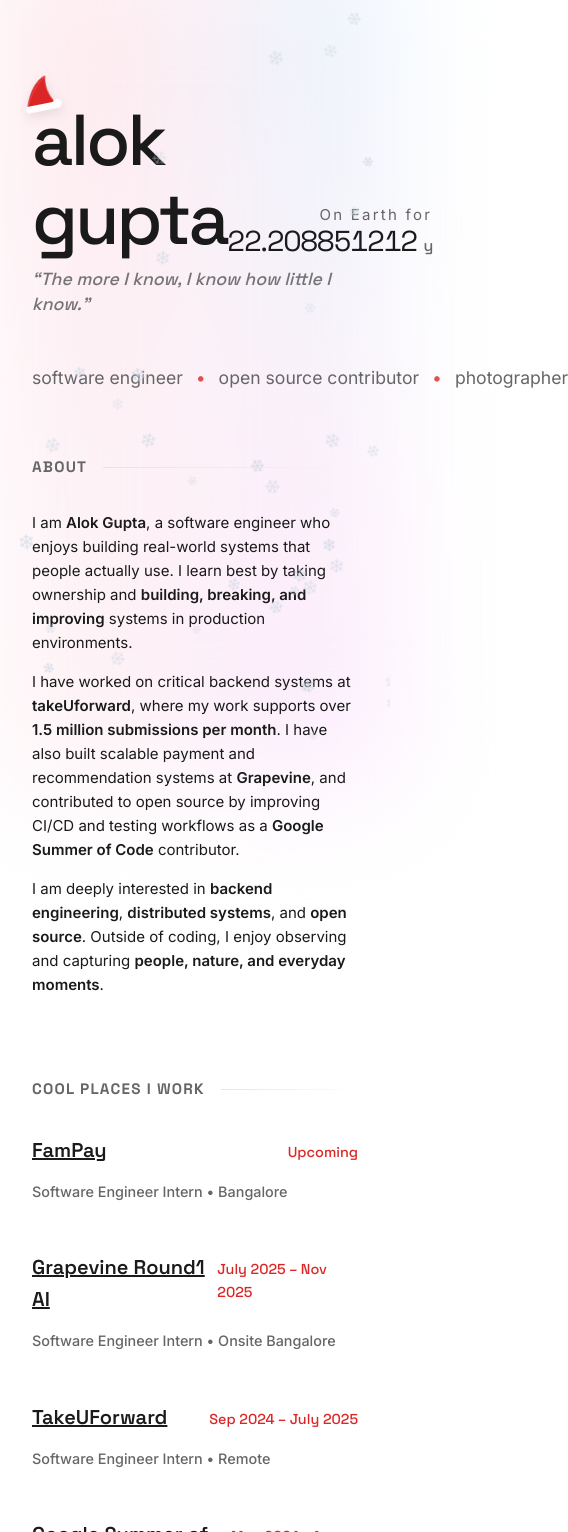
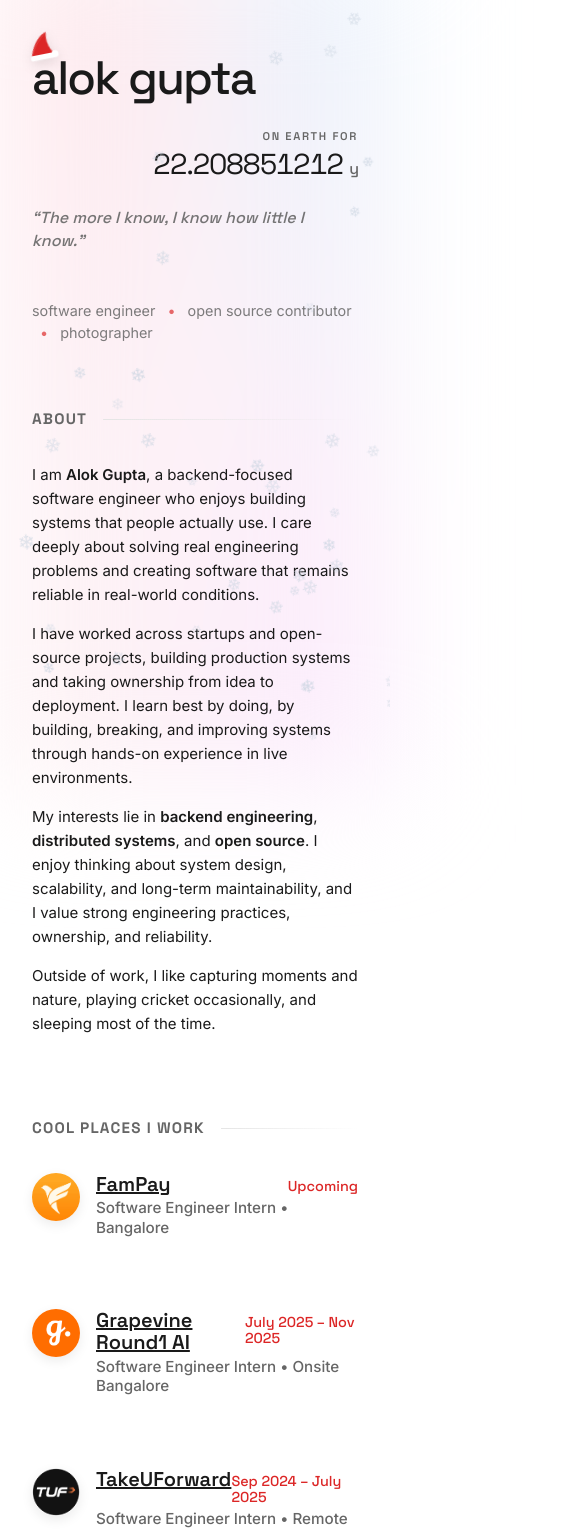
Before and after one commit to aialok/aialok, an Astro site: page / in a window 390 px wide. Shown: the part 59-1591 px from the top of the page, 568 px wide, since content can reach past the window. Built offline with nearby package versions, Linux system fonts and the light colour scheme; Astro itself is replaced by a stand-in of ours.

Commit message:
feat: Add company logos to work experience, update 'about' content, and improve responsive styling.

```diff
--- a/src/pages/index.astro
+++ b/src/pages/index.astro
@@ -2,6 +2,11 @@
 import BaseHead from '../components/BaseHead.astro';
 import Footer from '../components/Footer.astro';
 import { SITE_DESCRIPTION, SITE_TITLE } from '../consts';
+import { Image } from 'astro:assets';
+import fampayLogo from '../assets/fampay_logo.png';
+import grapevineLogo from '../assets/grapevine_logo.png';
+import takeuforwardLogo from '../assets/takeuforward_logo.png';
+import gsocLogo from '../assets/gsoc_logo.png';
 ---
 
 <!doctype html>
@@ -50,14 +55,22 @@ import { SITE_DESCRIPTION, SITE_TITLE } from '../consts';
 			<section class="section animate delay-1">
 				<h2>about</h2>
 			<p>
-					I am <b>Alok Gupta</b>, a software engineer who enjoys building real-world systems that people actually use. I learn best by taking ownership and <b>building, breaking, and improving</b> systems in production environments.
+				I am <b>Alok Gupta</b>, a backend-focused software engineer who enjoys building systems that people actually use. I care deeply about solving real engineering problems and creating software that remains reliable in real-world conditions.
 			</p>
+
 			<p>
-					I have worked on critical backend systems at <b>takeUforward</b>, where my work supports over <b>1.5 million submissions per month</b>. I have also built scalable payment and recommendation systems at <b>Grapevine</b>, and contributed to open source by improving CI/CD and testing workflows as a <b>Google Summer of Code</b> contributor.
+				I have worked across startups and open-source projects, building production systems and taking ownership from idea to deployment. I learn best by doing, by building, breaking, and improving systems through hands-on experience in live environments.
 			</p>
+
 			<p>
-					I am deeply interested in <b>backend engineering</b>, <b>distributed systems</b>, and <b>open source</b>. Outside of coding, I enjoy observing and capturing <b>people, nature, and everyday moments</b>.
+				My interests lie in <b>backend engineering</b>, <b>distributed systems</b>, and <b>open source</b>. I enjoy thinking about system design, scalability, and long-term maintainability, and I value strong engineering practices, ownership, and reliability.
 			</p>
+
+			<p>
+				Outside of work, I like capturing moments and nature, playing cricket occasionally, and sleeping most of the time.
+			</p>
+
+
 			</section>
 
 			<!-- Cool Places I Work (Minimal) -->
@@ -65,39 +78,51 @@ import { SITE_DESCRIPTION, SITE_TITLE } from '../consts';
 				<h2>cool places i work</h2>
 				<div class="list">
 					<!-- FamPay -->
-					<div class="list-item">
+					<div class="list-item work-item">
+						<Image src={fampayLogo} alt="FamPay" class="company-logo" />
+						<div class="list-details-block">
 							<div class="list-header">
 								<a href="https://www.famapp.in/" target="_blank" class="list-title link">FamPay</a>
 								<span class="list-meta">Upcoming</span>
 							</div>
 							<p class="list-role">Software Engineer Intern • Bangalore</p>
 						</div>
+					</div>
 
 					<!-- Grapevine -->
-					<div class="list-item">
+					<div class="list-item work-item">
+						<Image src={grapevineLogo} alt="Grapevine" class="company-logo" />
+						<div class="list-details-block">
 							<div class="list-header">
 								<a href="https://www.grapevine.in/home" target="_blank" class="list-title link">Grapevine Round1 AI</a>
 								<span class="list-meta">July 2025 – Nov 2025</span>
 							</div>
 							<p class="list-role">Software Engineer Intern • Onsite Bangalore</p>
 						</div>
+					</div>
 
 					<!-- TakeUForward -->
-					<div class="list-item">
+					<div class="list-item work-item">
+						<Image src={takeuforwardLogo} alt="TakeUForward" class="company-logo" />
+						<div class="list-details-block">
 							<div class="list-header">
 								<a href="https://takeuforward.org/" target="_blank" class="list-title link">TakeUForward</a>
 								<span class="list-meta">Sep 2024 – July 2025</span>
 							</div>
 							<p class="list-role">Software Engineer Intern • Remote</p>
 						</div>
+					</div>
 
 					<!-- GSoC -->
-					<div class="list-item">
+					<div class="list-item work-item">
+						<Image src={gsocLogo} alt="GSoC" class="company-logo" />
+						<div class="list-details-block">
 							<div class="list-header">
 								<a href="https://summerofcode.withgoogle.com/archive/2024/projects/izshFtex" target="_blank" class="list-title link">Google Summer of Code</a>
 								<span class="list-meta">May 2024 - Aug 2024</span>
 							</div>
 							<p class="list-role">Open Source Contributor • JSON Schema (Remote)</p>
+						</div>
 					</div>
 				</div>
 			</section>
@@ -287,6 +312,68 @@ import { SITE_DESCRIPTION, SITE_TITLE } from '../consts';
 				border-top: 1px solid rgba(0,0,0,0.05);
 			}
 			/* Local Styles for Timer & Lists */
+			/* Responsive Design & Fluid Typography */
+			@media (max-width: 768px) {
+				.hero {
+					padding-top: 1rem !important; /* Reduce top spacing */
+				}
+				.hero-header-row {
+					flex-direction: column;
+					align-items: flex-start;
+					gap: 1.5rem; /* More breathing room */
+				}
+				h1 {
+					font-size: clamp(2.5rem, 12vw, 4.5rem) !important;
+					line-height: 1.1; /* Prevent cramping */
+					word-break: break-word;
+				}
+				.svg-hat {
+					width: 35px;
+					height: 35px;
+					top: -22px;
+					left: -8px;
+				}
+				.life-timer-container {
+					align-items: flex-start; /* Left align on mobile */
+					width: 100%;
+					margin-top: 0.5rem;
+					padding-bottom: 0;
+					padding-left: 0; /* Strict left alignment */
+				}
+				.life-label {
+					text-align: left;
+					font-size: 0.75rem;
+				}
+				.timer-value {
+					font-size: clamp(1.4rem, 6vw, 1.8rem);
+				}
+				.tagline {
+					white-space: normal !important;
+					overflow-wrap: anywhere;
+					word-break: break-word;
+					max-width: 100%;
+					width: 100%;
+					padding-top: 1rem; /* More space from quote */
+					font-size: clamp(0.9rem, 3vw, 1.1rem);
+					line-height: 1.6; /* Better readability */
+					opacity: 0.85; /* Visual heirarchy */
+				}
+				.footer-quote {
+					font-size: clamp(2rem, 12vw, 5rem);
+					margin: 4rem 0 2rem 0;
+					word-wrap: break-word;
+					opacity: 0.08; /* Subtler on mobile */
+				}
+				.quote {
+					font-size: 1rem;
+					margin-top: 1rem;
+					max-width: 100%;
+				}
+				/* Add breathing room between list items on mobile */
+				.list-item {
+					margin-bottom: 2rem !important;
+				}
+			}
 			.tagline .sep {
 				color: var(--accent-red);
 				margin: 0 0.5rem;
@@ -305,6 +392,14 @@ import { SITE_DESCRIPTION, SITE_TITLE } from '../consts';
 				flex-direction: column;
 				align-items: flex-end; /* Align right */
 				justify-content: center;
+				gap: 0;
+				padding-bottom: 0.8rem; /* Optical alignment with H1 baseline */
+			}
+			.life-label {
+				font-family: 'Space Grotesk', sans-serif;
+				font-size: 0.7rem;
+				font-weight: 600;
+				text-transform: uppercase;
 				letter-spacing: 0.15em;
 				color: var(--text-muted);
 				opacity: 1; /* More visible */
@@ -332,10 +427,11 @@ import { SITE_DESCRIPTION, SITE_TITLE } from '../consts';
 
 			/* Detailed List Styles */
 			.list-role {
-				font-size: 0.9rem;
+				font-size: 0.95rem;
 				color: var(--text-muted);
 				font-weight: 500;
-				margin-bottom: 0.5rem;
+				margin-bottom: 0.5rem; /* Legacy bottom margin for spacing between bullets? */
+				margin-top: 0; /* Force top to 0 */
 			}
 			.list-bullets {
 				margin: 0;
@@ -348,6 +444,46 @@ import { SITE_DESCRIPTION, SITE_TITLE } from '../consts';
 				font-size: 0.95rem;
 				line-height: 1.6;
 			}
+			.company-logo {
+				width: 48px;
+				height: 48px;
+				object-fit: cover;
+				border-radius: 50%;
+				background: var(--surface-2);
+				box-shadow: 0 4px 12px rgba(0,0,0,0.08);
+				flex-shrink: 0;
+			}
+			.list-item {
+				margin-bottom: 1.5rem;
+			}
+			.work-item {
+				display: flex;
+				gap: 1rem;
+				align-items: flex-start;
+			}
+			.list-details-block {
+				flex: 1;
+				min-width: 0; /* Prevents flex blowout */
+				display: flex;
+				flex-direction: column;
+				gap: 0; /* No implicit gap */
+			}
+			.list-header {
+				display: flex;
+				justify-content: space-between;
+				align-items: baseline;
+				margin-bottom: 0.2rem; /* Small visual gap */
+				width: 100%;
+				line-height: 1.1;
+			}
+			.list-role {
+				font-size: 0.95rem;
+				color: var(--text-muted);
+				font-weight: 500;
+				margin: 0;
+				line-height: 1.3;
+			}
+
 		</style>
 	</body>
 </html>
```
Also changed, not shown: src/assets/fampay_logo.png (added), src/assets/grapevine_logo.png (added), src/assets/gsoc_logo.png (added), src/assets/takeuforward_logo.png (added). Lines whose indentation alone changed are shown as unchanged.
